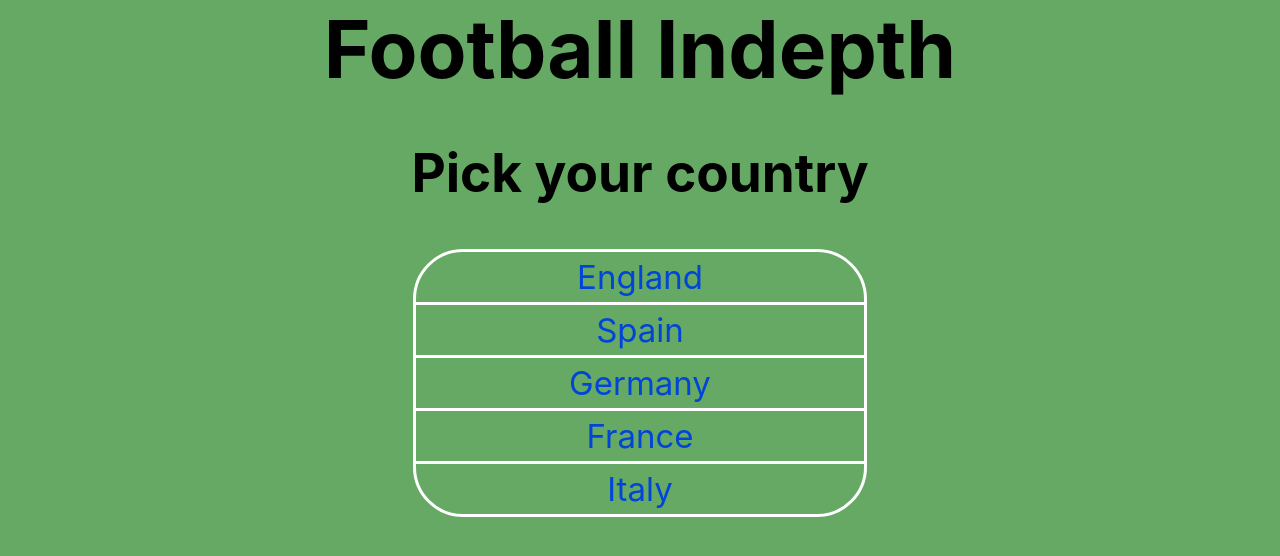
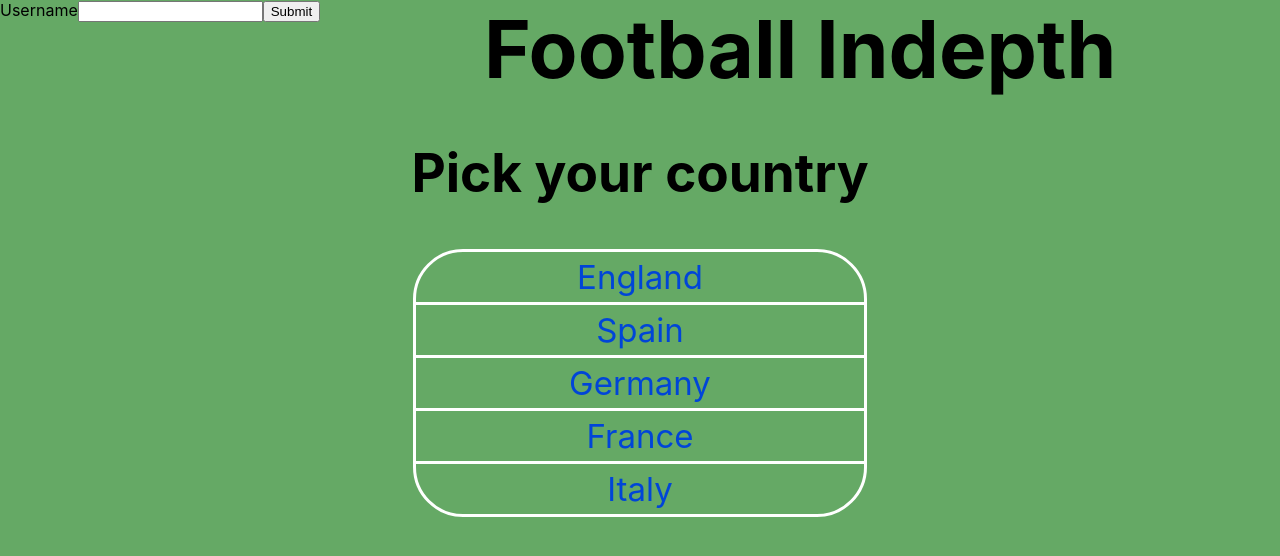
Before and after one commit to kieran170/InDepthFootball, a React (Create React App) app: page / in a window 1280 px wide. Shown: the top 556 px of the page. Built offline with nearby package versions, Linux system fonts and the light colour scheme.

Commit message:
adds login in and sign out

```diff
--- a/src/UserContext.js
+++ b/src/UserContext.js
@@ -3,7 +3,7 @@ import React, { useState, createContext } from "react";
 export const UserContext = createContext();
 
 export const UserProvider = (props) => {
-  const [user, setUser] = useState([{ name: "Kieran" }, { name: "Olive" }]);
+  const [user, setUser] = useState("");
   return (
     <UserContext.Provider value={[user, setUser]}>
       {props.children}
--- /dev/null
+++ b/src/components/AddUser.tsx
@@ -0,0 +1,29 @@
+import React, { useState, useContext } from "react";
+import { UserContext } from "../UserContext";
+
+const AddUser = () => {
+  const [name, setName] = useState("");
+  const [user, setUser] = useContext(UserContext);
+
+  const updateName = (event: any) => {
+    setName(event.target.value);
+  };
+
+  const addUser = (event: any) => {
+    event.preventDefault();
+    if (name !== '') {
+      setUser({name: name})
+    }
+
+  };
+
+  return (
+    <form onSubmit={addUser}>
+        <label>Username</label>
+      <input type="text" name="name" value={name} onChange={updateName}></input>
+      <button>Submit</button>
+    </form>
+  );
+};
+
+export default AddUser;
--- a/src/components/Homepage.tsx
+++ b/src/components/Homepage.tsx
@@ -1,11 +1,17 @@
-import React from "react";
+import React, {useContext} from "react";
 import "../App.css";
 import { Link } from "@reach/router";
+import AddUser from './AddUser'
+import { UserContext } from "../UserContext";
+import SignOut from "./SignOut"
 
 export default function Homepage() {
+  const [user, setUser] = useContext(UserContext);
   return (
     <>
       <div className="header">
+      {user !== '' && <SignOut />}
+      {user === '' && <AddUser />}
         <h1 className="logo">Football Indepth</h1>
       </div>
       <section className="main-homepage-form">
@@ -28,6 +34,7 @@ export default function Homepage() {
           </li>
         </ul>
       </section>
+
     </>
   );
 }
--- a/src/components/LeaguePage.tsx
+++ b/src/components/LeaguePage.tsx
@@ -1,6 +1,8 @@
-import React, { useEffect, useState } from "react";
+import React, { useEffect, useState, useContext } from "react";
 import { Link } from "@reach/router";
 import * as api from "../api";
+import { UserContext } from "../UserContext";
+import SignOut from "./SignOut"
 
 interface NationProps {
   nation: string;
@@ -11,6 +13,7 @@ export default function LeaguePage(props: NationProps) {
 
   const [leagueTable, setLeagueTable] = useState([]);
   const [leagueScorers, setLeagueScorers] = useState([]);
+  const [user, setUser] = useContext(UserContext);
 
   useEffect((): any => {
     let leagueTableArray: any = [];
@@ -40,6 +43,7 @@ export default function LeaguePage(props: NationProps) {
   return (
     <>
       <header>
+      {user !== '' && <SignOut />}
         <button>
           <Link to="/">Home</Link>
         </button>
@@ -49,9 +53,9 @@ export default function LeaguePage(props: NationProps) {
           <h1 className="league-table-h1">League Table</h1>
           {leagueTable.map((team: any) => {
             return (
-              <Link to={`/teams/${team.team.id}`} >
+              <Link key={team.team.id} to={`/teams/${team.team.id}`} >
                 <div className="league-item-container">
-                  <ul key={team.team.id}>
+                  <ul >
                     <li>{team.position}</li>
                     <img
                       className="football-crest"
--- /dev/null
+++ b/src/components/SignOut.tsx
@@ -0,0 +1,20 @@
+import React, {useContext}  from 'react'
+import { UserContext } from "../UserContext";
+
+export default function SignOut() {
+    const [user, setUser] = useContext(UserContext);
+
+    const handleSignOut = (event: any) => {
+        event.preventDefault()
+        setUser('')
+
+    }
+    return (
+        <div>
+            <p>Hello {user.name}</p>
+        <form onSubmit={handleSignOut}>
+            <button>Sign Out</button>
+        </form>
+        </div>
+    )
+}
--- a/src/components/TeamPage.tsx
+++ b/src/components/TeamPage.tsx
@@ -3,6 +3,7 @@ import { useLocation } from "@reach/router";
 import * as api from "../api";
 import { Link } from "@reach/router";
 import {UserContext} from '../UserContext'
+import SignOut from "./SignOut"
 
 export default function TeamPage() {
   const location = useLocation();
@@ -43,6 +44,7 @@ export default function TeamPage() {
 
   return (
     <>
+    {user !== '' && <SignOut />}
       <button>
         <Link to="/">Home</Link>
       </button>
@@ -76,7 +78,6 @@ export default function TeamPage() {
                     {fixture.score.fullTime.homeTeam}
                     {fixture.awayTeam.name}
                     {fixture.score.fullTime.awayTeam}
-                    {findWinner(fixture.score.winner)}
                   </li>
                 </ul>
               );
```
